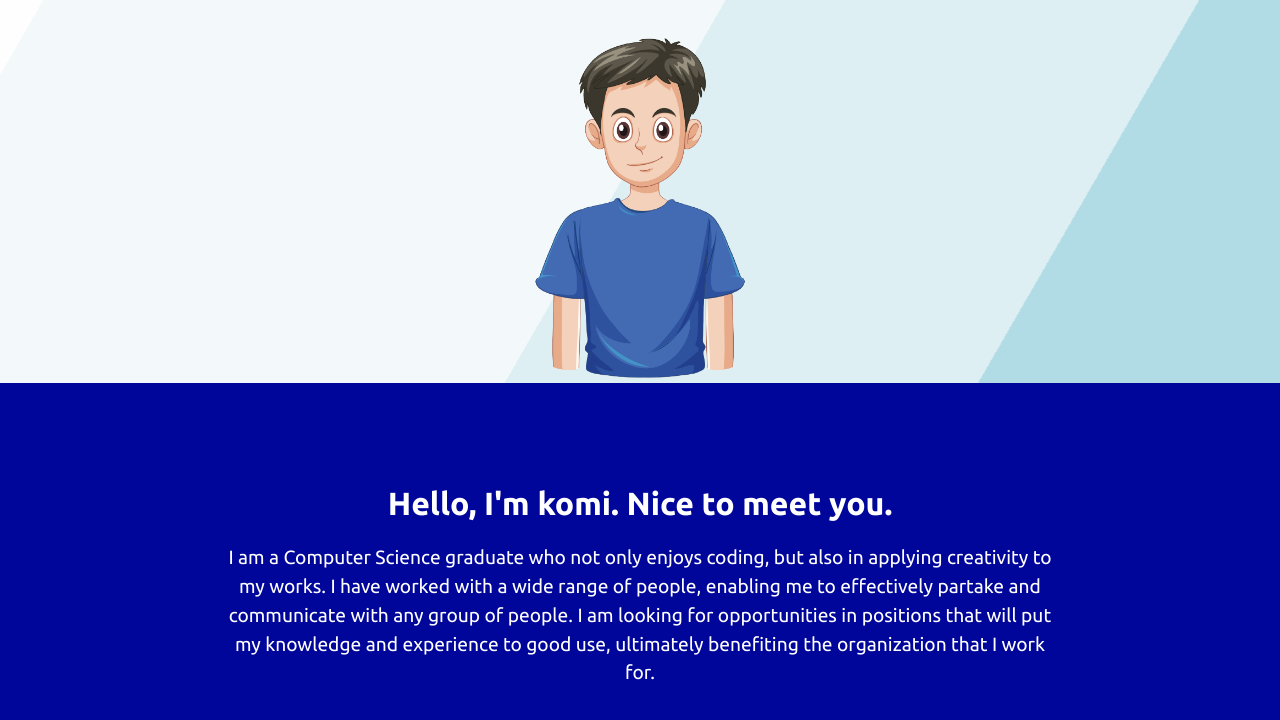
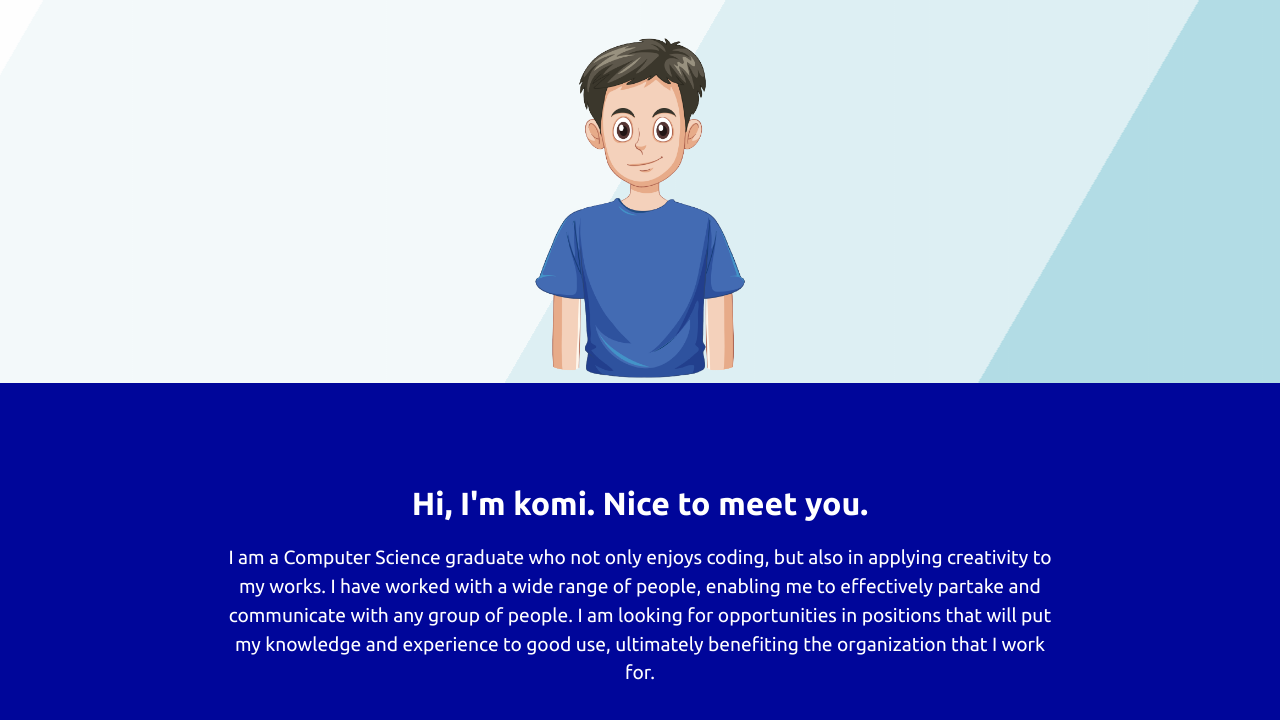
Before and after one commit to komiyx2/YeSheng-Website, a plain HTML site: page index.html in a window 1280 px wide. Shown: the part 328-1048 px from the top of the page. Drawn offline with nearby package versions, Linux system fonts and the light colour scheme.

Commit message:
Revert "edit hi to hello"

```diff
--- a/index.html
+++ b/index.html
@@ -48,7 +48,7 @@
     </div>
     <div class="col-12 row m-0 justify-content-center about-section" id="about">
         <div class="col-12 mx-auto row m-0 p-0 my-5 py-5 text-center">
-            <p class="col-12 reveal">Hello, I'm komi. Nice to meet you.</p>
+            <p class="col-12 reveal">Hi, I'm komi. Nice to meet you.</p>
             <span class="col-8 m-0 p-0 mx-auto reveal">
                 I am a Computer Science graduate who not only enjoys coding, but also in applying creativity to my works.
                 I have worked with a wide range of people, enabling me to effectively partake and communicate with any group of people.
```
